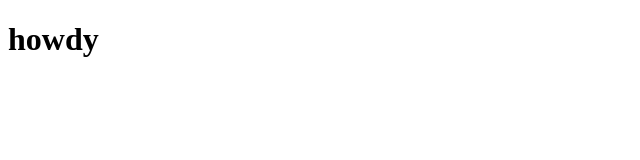
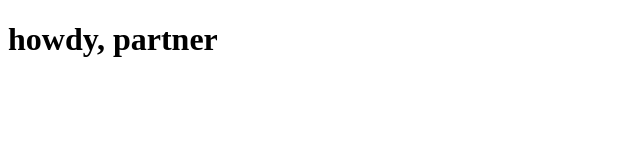
Before and after one commit to celiacconnoisseur/celiacconnoisseur.github.io, a plain HTML site: page index.html in a window 1280 px wide. Shown: the whole page, without its empty margins (0-640 px from the left). Drawn offline with Linux system fonts and the light colour scheme.

Commit message:
Update index.html

```diff
--- a/index.html
+++ b/index.html
@@ -7,6 +7,6 @@
     <title>Document</title>
 </head>
 <body>
-    <h1>howdy</h1>
+    <h1>howdy, partner</h1>
 </body>
 </html>
```
